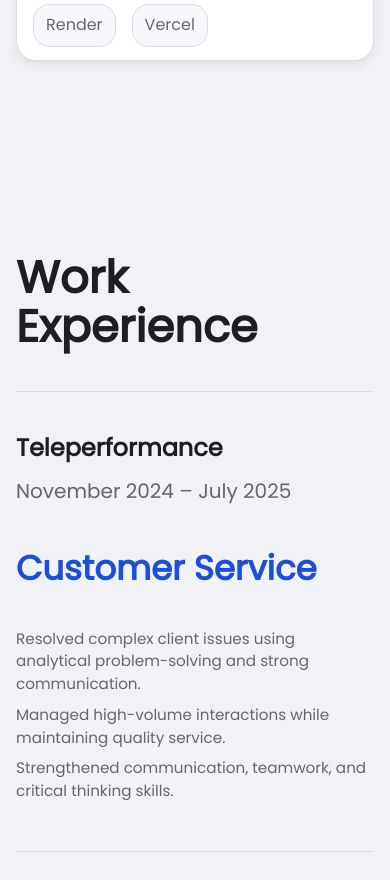
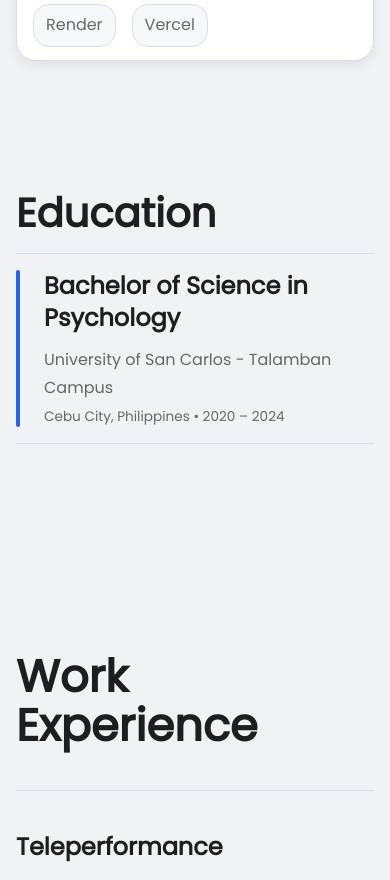
Before and after one commit to razonjericho/HTML-and-CSS-Web-Portfolio, a React (Vite) app in the folder web-portfolio/: page / in a window 390 px wide. Shown: the part 2780-3660 px from the top of the page. Built offline with nearby package versions, Linux system fonts and the light colour scheme.

Commit message:
feat: add responsive education section

```diff
--- a/web-portfolio/src/App.jsx
+++ b/web-portfolio/src/App.jsx
@@ -3,6 +3,7 @@ import Header from "./components/Header/Header";
 import Hero from "./sections/Hero/Hero";
 import About from "./sections/About/About";
 import TechStack from "./sections/TechStack/TechStack";
+import Education from "./sections/Education/Education";
 import Experience from "./sections/Experience/Experience";
 import Project from "./sections/Project/Project";
 import Contact from "./sections/Contact/Contact";
@@ -19,6 +20,7 @@ function App() {
         <Hero />
         <About />
         <TechStack />
+        <Education />
         <Experience />
         <Project />
         <Contact />
--- /dev/null
+++ b/web-portfolio/src/sections/Education/Education.jsx
@@ -0,0 +1,93 @@
+import React from "react";
+import { Container, Divider, Box, Typography } from "@mui/material";
+
+function Education() {
+    return(
+        <Box
+            component="section"
+            id="education"
+            sx={{
+                py: {
+                    xs: 8,
+                    sm: 10,
+                    md: 12,
+                    lg: 8,
+                },
+            }}
+        >
+            <Container maxWidth="lg">
+                <Typography variant="h2">
+                    Education
+                </Typography>
+                <Divider
+                    sx={{
+                        my: 2,
+                    }}
+                />
+                <Box
+                    sx={{
+                        display: "flex",
+                        gap: 3,
+                    }}
+                >
+                    <Box
+                        sx={{
+                            width: 4,
+                            bgcolor: "primary.main",
+                            borderRadius: 2,
+                            flexShrink: 0,
+                        }}
+                    >
+                        {/* Blue line */}
+                    </Box>
+                    <Box>
+                        <Typography
+                            variant="h5"
+                            sx={{
+                                mb: 1.5,
+                                fontWeight: 600,
+                            }}
+                        >
+                            Bachelor of Science in Psychology
+                        </Typography>
+                        <Typography
+                            variant="body1"
+                            sx={{
+                                color: "text.secondary",
+                                mb: 0.5,
+                                fontSize: {
+                                    xs: "1rem",
+                                    md: "1.25rem",
+                                    lg: "0.9rem",
+                                },
+                            }}
+                        >
+                            University of San Carlos - Talamban Campus
+                        </Typography>
+                        <Typography
+                            variant="body2"
+                            sx={{
+                                color: "text.secondary",
+                                fontSize: {
+                                    xs: "0.85rem",
+                                    md: "1.15rem",
+                                    lg: "0.80rem",
+                                },
+                            }}
+                        >
+                            Cebu City, Philippines • 2020 – 2024
+                        </Typography>
+                    </Box>
+                </Box>
+                <Divider
+                    sx={{
+                        my: 2,
+                    }}
+                />
+            </Container>
+        </Box>
+
+    )
+}
+
+export default Education;
```
